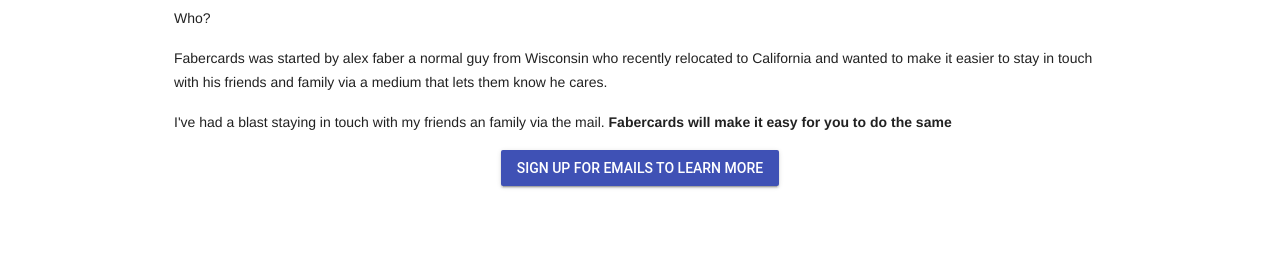
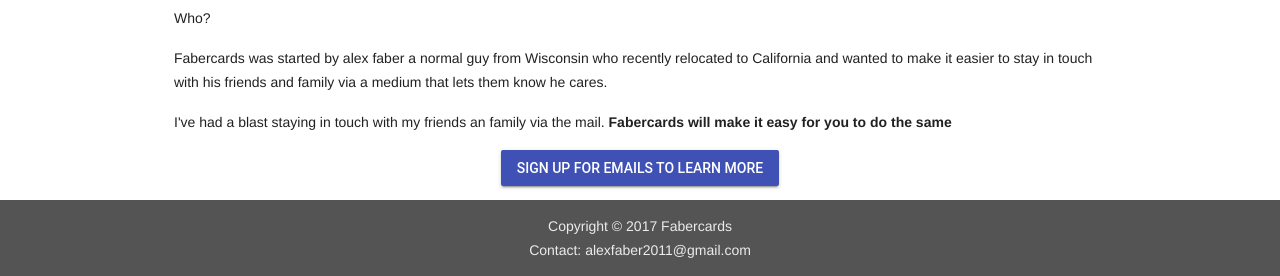
Before and after one commit to alexfaber2011/fabercards, a PHP site: page /about.html in a window 1280 px wide. Shown: the part 1006-1282 px from the top of the page. Before the commit the page ends 1195 px from the top, so only its background shows below. Run offline with PHP 8.4, Linux system fonts and the light colour scheme; some libraries are stand-ins or nearby versions.

Commit message:
add a footer

```diff
--- a/about.html
+++ b/about.html
@@ -126,8 +126,11 @@
          class="mdl-button mdl-js-button mdl-button--raised mdl-button--colored">
          Sign up for Emails to Learn More
       </a>
-    <div>
+    </div>
+  </div>
+  <div id="footer">
+    <p>Copyright © 2017 Fabercards<p>
+    <p>Contact: alexfaber2011@gmail.com</p>
   </div>
 </body>
-<script src="welcome.js"></script>
 </html>
--- a/email-form.html
+++ b/email-form.html
@@ -118,5 +118,9 @@
       </form>
     </div>
   </div>
+  <div id="footer">
+    <p>Copyright © 2017 Fabercards<p>
+    <p>Contact: alexfaber2011@gmail.com</p>
+  </div>
 </body>
 </html>
--- a/index.html
+++ b/index.html
@@ -54,7 +54,7 @@
     <h3>with</h3>
     <h1>Fabercards</h1>
     <h3>
-      a sincere, convenient way to stay in touch <br />with the people you
+      A sincere, convenient way to stay in touch <br />with the people you
       enjoy
     </h3>
     <a href="email-form.html"
@@ -191,6 +191,8 @@
     </div>
   </div>
   <div id="footer">
+    <p>Copyright © 2017 Fabercards<p>
+    <p>Contact: alexfaber2011@gmail.com</p>
   </div>
 </body>
 <script src="welcome.js"></script>
--- a/styles.css
+++ b/styles.css
@@ -196,6 +196,17 @@
   width: 100%;
 }
 
+#footer{
+  background-color: #545454;
+  color: #EBEBEB;
+  padding: 1em;
+}
+
+#footer p {
+  text-align: center;
+  margin: 0;
+}
+
 @media only screen and (max-width:500px) {
   #header-content{
     flex-direction: column;
```
